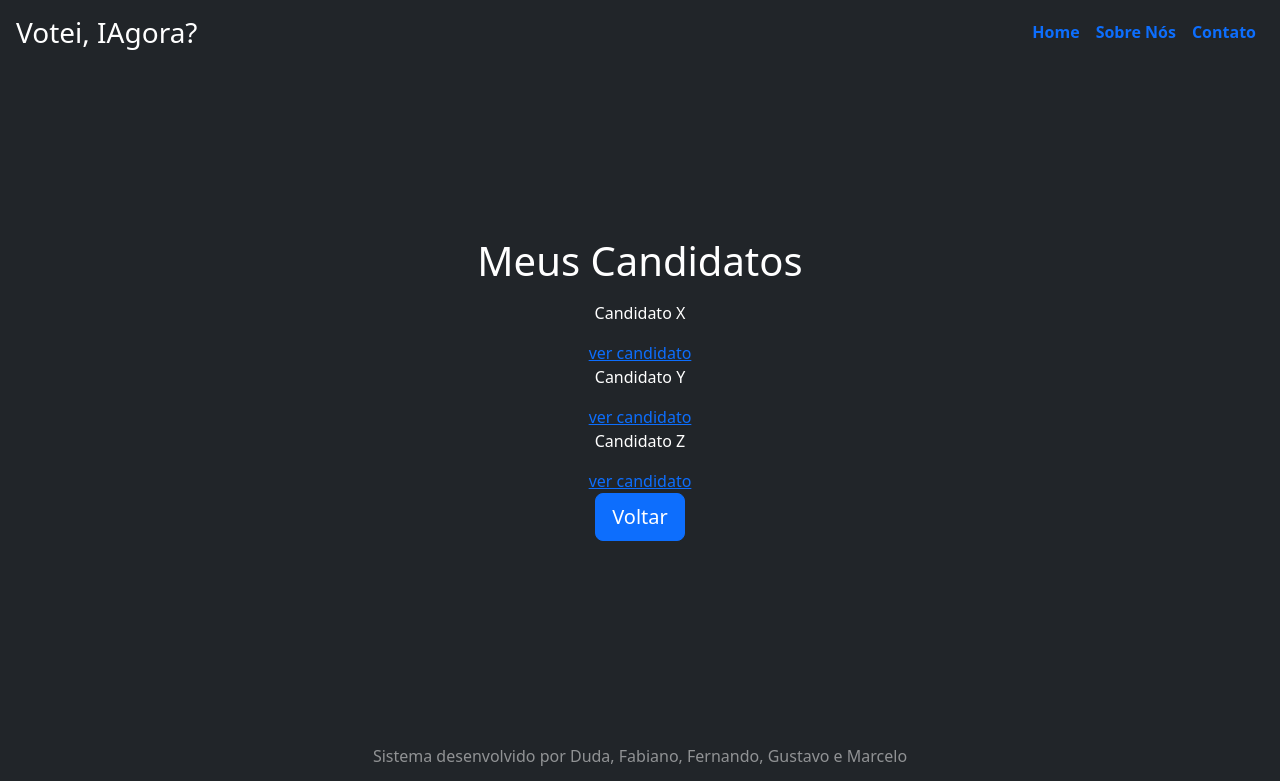
After one commit to gustavocoiimbra/projeto-voteiagora, a Flask app: page /myspace in a window 1280 px wide. The commit adds this page. Shown: the top 781 px of the page. Run offline with Flask 2, Linux system fonts and the light colour scheme.

Commit message:
salvando

```diff
--- a/votei/aplicacao/cliente.py
+++ b/votei/aplicacao/cliente.py
@@ -116,6 +116,14 @@ def resultados():
     return render_template('resultados.html', obj=obj)
 
 
+@app.route('/myspace', methods=["GET"])
+def myspace():
+
+    # Lista com os candidatos favoritos do usuário
+    obj = ['Candidato X', 'Candidato Y', 'Candidato Z']
+    return render_template('myspace.html', obj=obj)
+
+
 @app.route('/candidato/<nome>', methods=["GET"])
 def candidato(nome):
 
@@ -145,7 +153,7 @@ def contact():
 
 @app.route('/base', methods=["GET"])
 def base():
-    return render_template ('base.html')
+    return render_template('base.html')
 
 
 @app.route('/warning/<variable>', methods=["GET"])
--- /dev/null
+++ b/votei/templates/myspace.html
@@ -0,0 +1,21 @@
+{% extends "base.html" %}
+
+{% block uptitle %} Votei, IAgora? {% endblock %}
+
+    {% block maintitle1 %} Meus Candidatos {% endblock %}
+
+    {% block centered2 %}
+
+        {% for cand in obj %}
+            <form>
+            <p> {{ cand }}</p>
+            <a href="/candidato/{{ cand }}">ver candidato</a>
+            </form>
+
+        {% endfor %}
+
+        <p class="lead">
+            <a href="/search" type='button' class="btn btn-primary btn-lg">Voltar</a>
+        </p>
+
+    {% endblock %}
--- a/votei/templates/resultados.html
+++ b/votei/templates/resultados.html
@@ -15,7 +15,7 @@
         {% endfor %}
 
         <p class="lead">
-            <a href="/search" type='button' class="btn btn-primary btn-lg">Voltar</a>
+            <a href="/myspace" type='button' class="btn btn-primary btn-lg">Voltar</a>
         </p>
 
     {% endblock %}
--- a/votei/templates/search.html
+++ b/votei/templates/search.html
@@ -23,7 +23,7 @@ Pesquisa
     <a href="/mydata" type='button' class="btn btn-primary btn-lg">Meus Dados</a>
 </p>
 <p class="lead">
-    <a href="/candidato" type='button' class="btn btn-primary btn-lg">Meus Candidatos</a>
+    <a href="/myspace" type='button' class="btn btn-primary btn-lg">Meus Candidatos</a>
 </p>
 
 {% endblock %}
```
